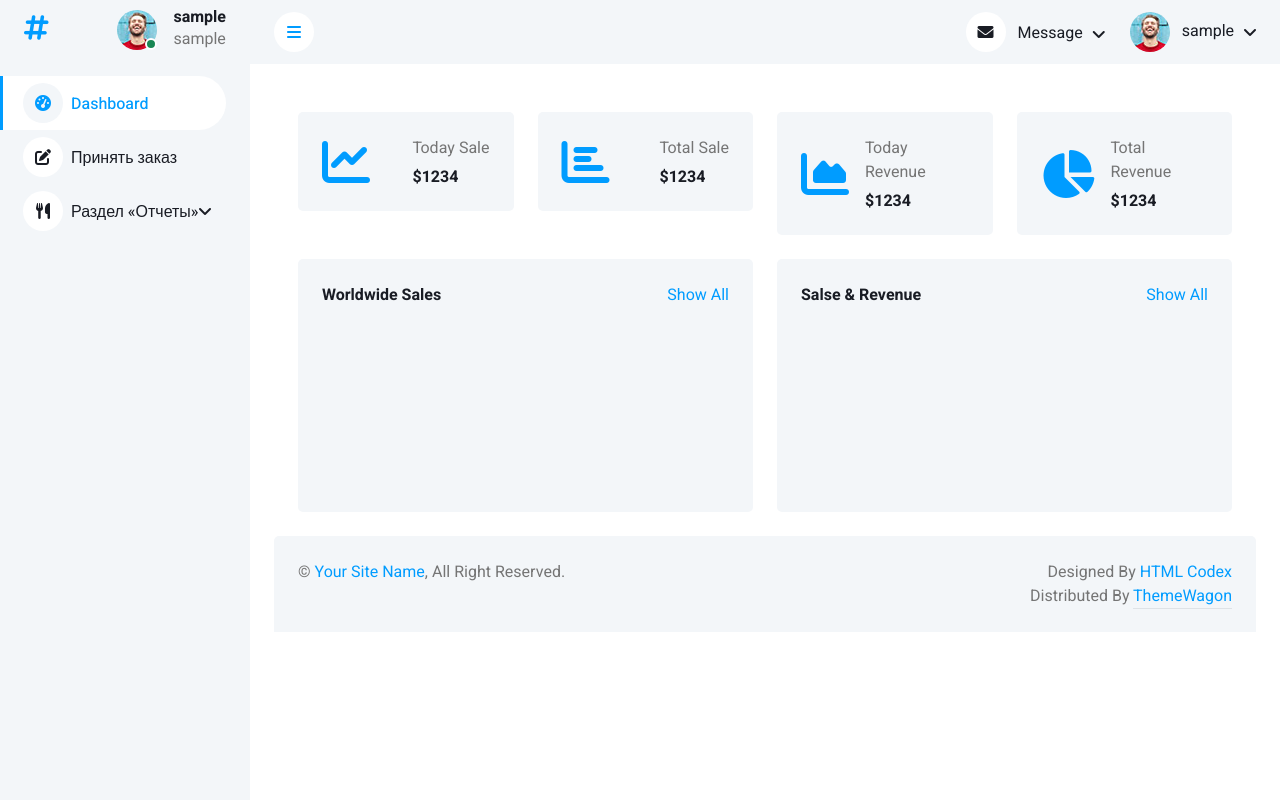
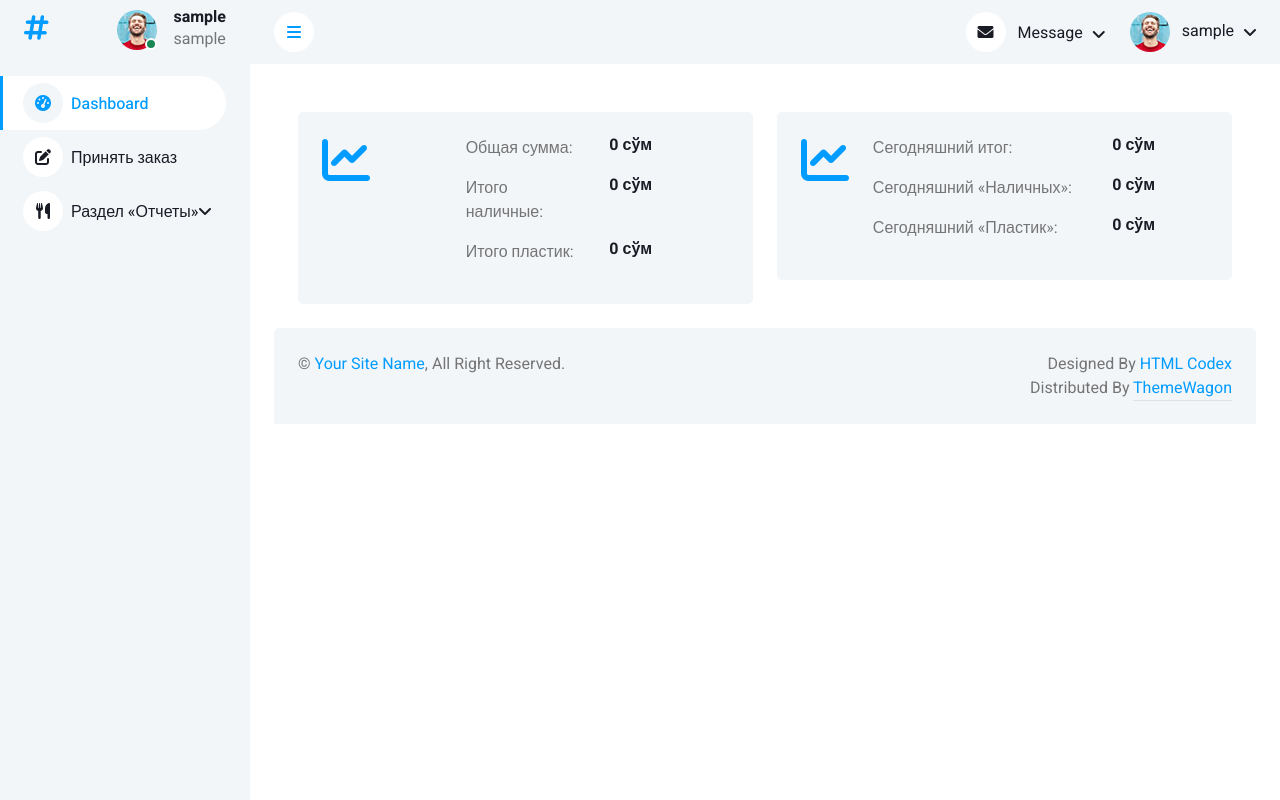
Before and after one commit to RozumbetovBabur/Monitoring, a Django app: page /zakaz-grafika/ in a window 1280 px wide. Run offline with Django 4.2, Linux system fonts and the light colour scheme; the visitor is signed in with stand-in values (Sample User, id 1); data that the repository does not hold is empty; a map, chart or similar area stays blank; some libraries are stand-ins or nearby versions.

Commit message:
Grafika change

```diff
--- a/mono/views.py
+++ b/mono/views.py
@@ -129,7 +129,42 @@ def grafika(request):
 
 @login_required(login_url="login")
 def ZakazGrafika(request):
-    return render(request,"zakaz-grafika.html")
+    today = timezone.now().date()  # Get the current date
+
+    # Filter records for today and calculate today's total price
+    today_grafikadata = OrderBaza.objects.filter(time_of_year__date=today)
+    today_total_price = today_grafikadata.aggregate(total_price=Sum('price'))['total_price'] or 0
+
+    # Calculate the overall total price from all records
+    overall_total_price = OrderBaza.objects.aggregate(total_price=Sum('price'))['total_price'] or 0
+
+    # Calculate today's total for cash ('Наличные')
+    today_cash_total = \
+        OrderBaza.objects.filter(time_of_year__date=today, payment_method='1').aggregate(total_price=Sum('price'))[
+            'total_price'] or 0
+
+    # Calculate today's total for card ('Пластик')
+    today_card_total = \
+        OrderBaza.objects.filter(time_of_year__date=today, payment_method='2').aggregate(total_price=Sum('price'))[
+            'total_price'] or 0
+
+    # Calculate overall total for cash ('Наличные')
+    overall_cash_total = OrderBaza.objects.filter(payment_method='1').aggregate(total_price=Sum('price'))[
+                             'total_price'] or 0
+
+    # Calculate overall total for card ('Пластик')
+    overall_card_total = OrderBaza.objects.filter(payment_method='2').aggregate(total_price=Sum('price'))[
+                             'total_price'] or 0
+
+    context = {
+        "today_total_price": today_total_price,
+        "overall_total_price": overall_total_price,
+        "today_cash_total": today_cash_total,
+        "today_card_total": today_card_total,
+        "overall_cash_total": overall_cash_total,
+        "overall_card_total": overall_card_total,
+    }
+    return render(request,"zakaz-grafika.html",context)
 
 @login_required(login_url="login")
 def news(request):
--- a/templates/zakaz-grafika.html
+++ b/templates/zakaz-grafika.html
@@ -4,66 +4,74 @@
 <!-- Sale & Revenue Start -->
             <div class="container-fluid pt-4 px-4">
                 <div class="row g-4">
-                    <div class="col-sm-6 col-xl-3">
-                        <div class="bg-light rounded d-flex align-items-center justify-content-between p-4">
+                    <div class="col-sm-12 col-xl-6">
+                        <div class="bg-light rounded p-4">
+                            <div class="row">
+                                <div class="col-sm-4">
                                     <i class="fa fa-chart-line fa-3x text-primary"></i>
-                            <div class="ms-3">
-                                <p class="mb-2">Today Sale</p>
-                                <h6 class="mb-0">$1234</h6>
+                                </div>
+                                <div class="col-sm-8">
+                                        <div class="row">
+                                            <div class="col-sm-6">
+                                                <p>Общая сумма:</p>
+                                            </div>
+                                            <div class="col-sm-6">
+                                                <h6>{{ overall_total_price }} сўм</h6>
                                             </div>
                                         </div>
+                                        <div class="row">
+                                            <div class="col-sm-6">
+                                                <p>Итого наличные:</p>
                                             </div>
-                    <div class="col-sm-6 col-xl-3">
-                        <div class="bg-light rounded d-flex align-items-center justify-content-between p-4">
-                            <i class="fa fa-chart-bar fa-3x text-primary"></i>
-                            <div class="ms-3">
-                                <p class="mb-2">Total Sale</p>
-                                <h6 class="mb-0">$1234</h6>
+                                            <div class="col-sm-6">
+                                                <h6>{{ overall_cash_total }} сўм</h6>
                                             </div>
                                         </div>
+                                        <div class="row">
+                                            <div class="col-sm-6">
+                                                <p>Итого пластик:</p>
                                             </div>
-                    <div class="col-sm-6 col-xl-3">
-                        <div class="bg-light rounded d-flex align-items-center justify-content-between p-4">
-                            <i class="fa fa-chart-area fa-3x text-primary"></i>
-                            <div class="ms-3">
-                                <p class="mb-2">Today Revenue</p>
-                                <h6 class="mb-0">$1234</h6>
-                            </div>
-                        </div>
-                    </div>
-                    <div class="col-sm-6 col-xl-3">
-                        <div class="bg-light rounded d-flex align-items-center justify-content-between p-4">
-                            <i class="fa fa-chart-pie fa-3x text-primary"></i>
-                            <div class="ms-3">
-                                <p class="mb-2">Total Revenue</p>
-                                <h6 class="mb-0">$1234</h6>
+                                            <div class="col-sm-6">
+                                                <h6>{{ overall_card_total }} сўм</h6>
                                             </div>
                                         </div>
                                     </div>
                             </div>
                         </div>
-            <!-- Sale & Revenue End -->
-
-
-            <!-- Sales Chart Start -->
-            <div class="container-fluid pt-4 px-4">
-                <div class="row g-4">
+                    </div>
                     <div class="col-sm-12 col-xl-6">
-                        <div class="bg-light text-center rounded p-4">
-                            <div class="d-flex align-items-center justify-content-between mb-4">
-                                <h6 class="mb-0">Worldwide Sales</h6>
-                                <a href="">Show All</a>
+                        <div class="bg-light rounded p-4">
+                            <div class="row">
+                                <div class="col-sm-2">
+                                    <i class="fa fa-chart-line fa-3x text-primary"></i>
                                 </div>
-                            <canvas id="worldwide-sales"></canvas>
+                                <div class="col-sm-10">
+                                        <div class="row">
+                                            <div class="col-sm-8">
+                                                <p>Сегодняшний итог:</p>
+                                            </div>
+                                            <div class="col-sm-4">
+                                                <h6>{{ today_total_price }} сўм</h6>
                                             </div>
                                         </div>
-                    <div class="col-sm-12 col-xl-6">
-                        <div class="bg-light text-center rounded p-4">
-                            <div class="d-flex align-items-center justify-content-between mb-4">
-                                <h6 class="mb-0">Salse & Revenue</h6>
-                                <a href="">Show All</a>
+                                        <div class="row">
+                                            <div class="col-sm-8">
+                                                <p>Сегодняшний «Наличных»:</p>
                                             </div>
-                            <canvas id="salse-revenue"></canvas>
+                                            <div class="col-sm-4">
+                                                <h6>{{ today_cash_total }} сўм</h6>
+                                            </div>
+                                        </div>
+                                        <div class="row">
+                                            <div class="col-sm-8">
+                                                <p>Сегодняшний «Пластик»:</p>
+                                            </div>
+                                            <div class="col-sm-4">
+                                                <h6>{{ today_card_total }} сўм</h6>
+                                            </div>
+                                        </div>
+                                    </div>
+                            </div>
                         </div>
                     </div>
                 </div>
```
Lines whose indentation alone changed are shown as unchanged.
